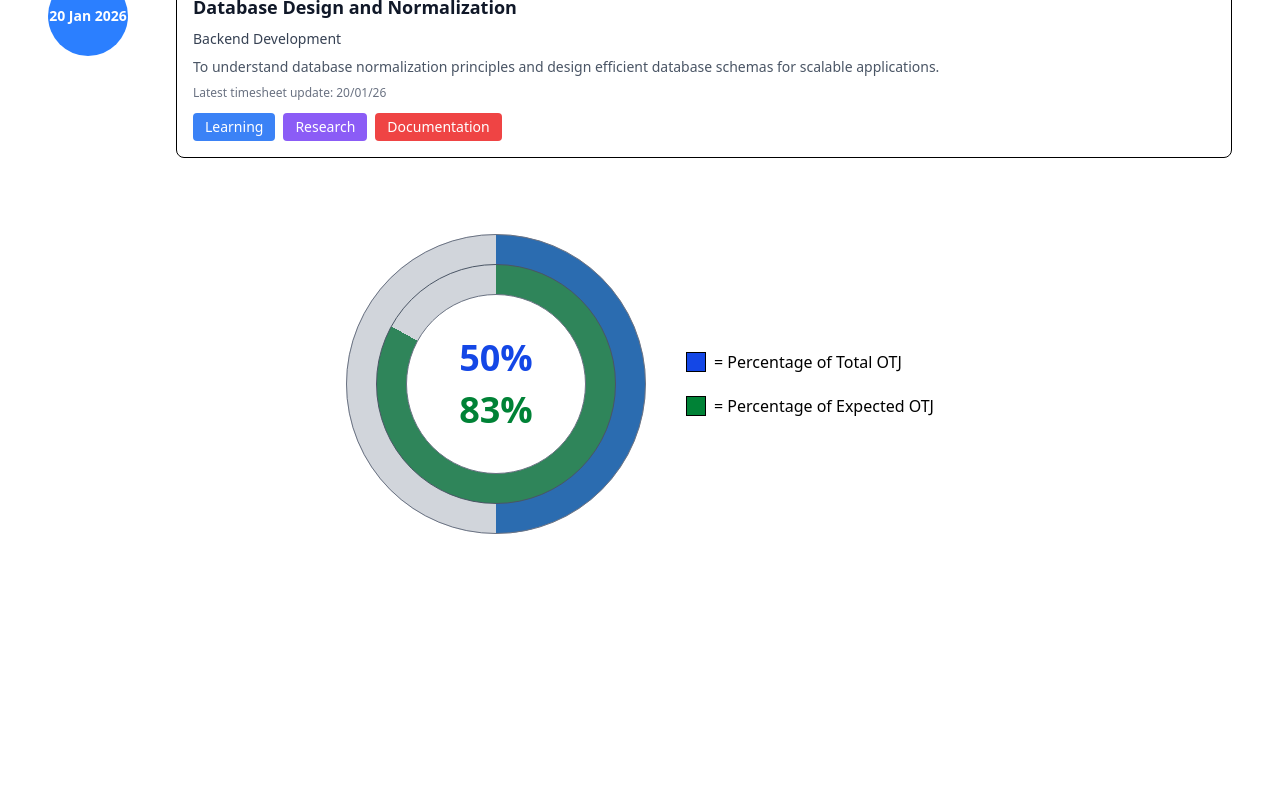
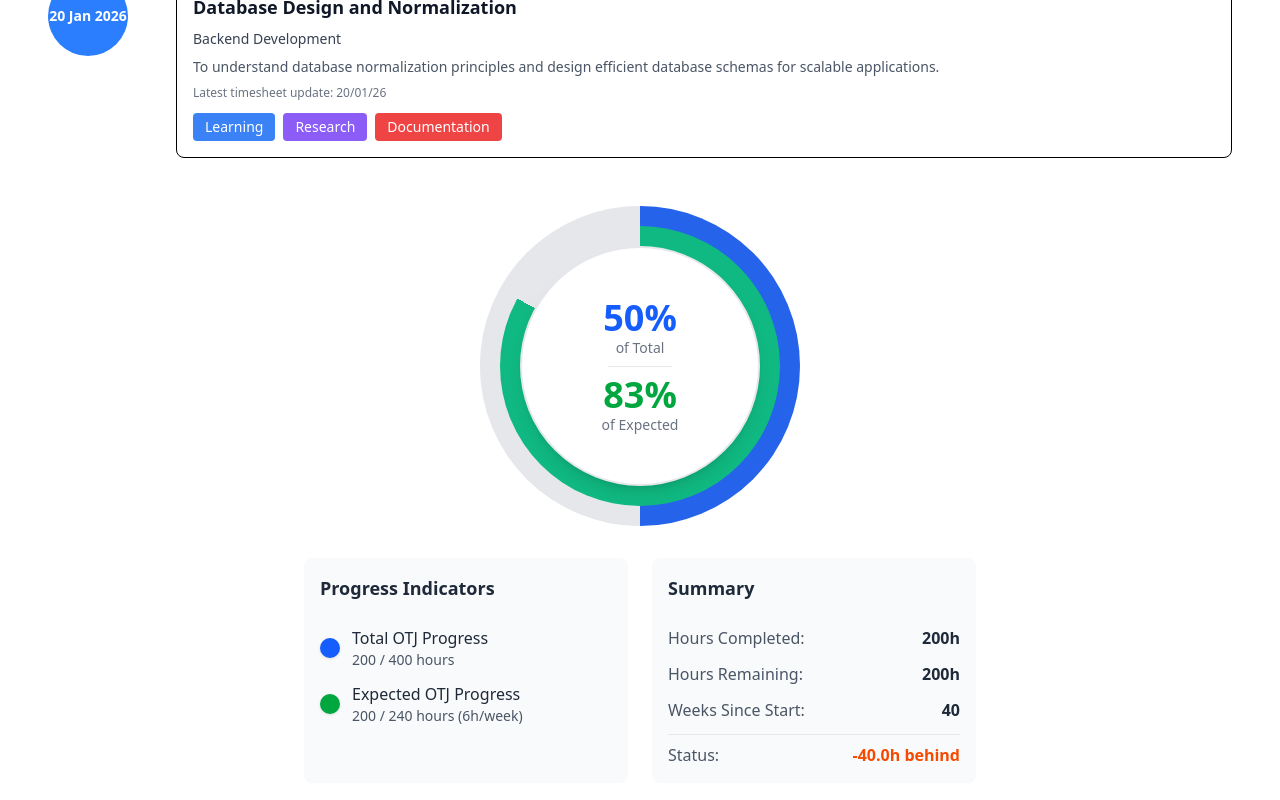
Before and after one commit to shaquillekiragu/otj-hackathon, a React (Vite) app in the folder client/: page / in a window 1280 px wide. Shown: the part 742-1542 px from the top of the page. Before the commit the page ends 1352 px from the top, so only its background shows below. Built offline with nearby package versions, Linux system fonts and the light colour scheme.

Commit message:
improve progress tracker

```diff
--- a/client/src/components/ProgressTracker.tsx
+++ b/client/src/components/ProgressTracker.tsx
@@ -1,46 +1,149 @@
-export default function ProgressTracker(){
-	const totalOTJHours = 400;
-	const actualOTJHours = 200;
+import { useMemo } from 'react'
+import type { ProgressTrackerProps } from '../types/progress-tracker'
 
-	const numberOfWeeksSinceStart = 40
-	const expectedOTJHours = numberOfWeeksSinceStart * 6
+export default function ProgressTracker({
+	totalOTJHours = 400,
+	actualOTJHours = 200,
+	numberOfWeeksSinceStart = 40,
+	hoursPerWeekExpected = 6
+}: ProgressTrackerProps) {
+	const { percentageOfTotal, percentageOfExpected, expectedOTJHours } = useMemo(() => {
+		const expected = numberOfWeeksSinceStart * hoursPerWeekExpected
+		const totalPercent = totalOTJHours > 0
+			? Math.min(100, Math.round((actualOTJHours / totalOTJHours) * 100))
+			: 0
+		const expectedPercent = expected > 0
+			? Math.min(100, Math.round((actualOTJHours / expected) * 100))
+			: 0
 
-	const percentageOfTotal = Math.round(actualOTJHours / totalOTJHours * 100)
-	const percentageOfExpected = Math.round(actualOTJHours / expectedOTJHours * 100)
+		return {
+			percentageOfTotal: totalPercent,
+			percentageOfExpected: expectedPercent,
+			expectedOTJHours: expected
+		}
+	}, [totalOTJHours, actualOTJHours, numberOfWeeksSinceStart, hoursPerWeekExpected])
 
-	const percentageOfTotalGradient = `conic-gradient(from 0deg, #2b6cb0 0%, #2b6cb0 ${percentageOfTotal}%, #d1d5db ${percentageOfTotal}%, #d1d5db 100%)`;
-	const percentageOfExpectedGradient = `conic-gradient(from 0deg, #2f855a 0%, #2f855a ${percentageOfExpected}%, #d1d5db ${percentageOfExpected}%, #d1d5db 100%)`;
+	const percentageOfTotalGradient = useMemo(
+		() => `conic-gradient(from 0deg, #2563eb 0%, #2563eb ${percentageOfTotal}%, #e5e7eb ${percentageOfTotal}%, #e5e7eb 100%)`,
+		[percentageOfTotal]
+	)
+
+	const percentageOfExpectedGradient = useMemo(
+		() => `conic-gradient(from 0deg, #10b981 0%, #10b981 ${percentageOfExpected}%, #e5e7eb ${percentageOfExpected}%, #e5e7eb 100%)`,
+		[percentageOfExpected]
+	)
+
+	const remainingHours = Math.max(0, totalOTJHours - actualOTJHours)
+	const hoursAheadOrBehind = actualOTJHours - expectedOTJHours
 
 	return (
-		<>
-			<div className="w-full h-75 flex justify-center gap-10 my-15">
-				<div className="w-75 h-75 rounded-full bg-gray-300">
+		<section className="w-full flex flex-col items-center gap-8 py-8 px-4">
+			<div className="relative flex items-center justify-center">
+				<div className="relative w-64 h-64 sm:w-80 sm:h-80">
+					<div className="absolute inset-0 rounded-full bg-gray-100 shadow-inner" />
+
 					<div
-						className="w-75 h-75 rounded-full flex justify-center items-center border border-gray-500"
+						className="absolute inset-0 rounded-full transition-all duration-1000 ease-out"
 						style={{ background: percentageOfTotalGradient }}
+						role="progressbar"
+						aria-valuenow={percentageOfTotal}
+						aria-valuemin={0}
+						aria-valuemax={100}
+						aria-label={`${percentageOfTotal}% of total OTJ hours completed`}
 					>
-						<div
-							className="w-60 h-60 rounded-full flex justify-center items-center border border-gray-600"
-							style={{ background: percentageOfExpectedGradient }}
-						>
-							<div className="w-45 h-45 rounded-full flex flex-col justify-center items-center gap-3 bg-white border border-gray-500">
-								<p className="text-4xl font-bold text-blue-700">{percentageOfTotal}%</p>
-								<p className="text-4xl font-bold text-green-700">{percentageOfExpected}%</p>
+						<div className="absolute inset-4 sm:inset-5 rounded-full flex items-center justify-center">
+							<div
+								className="w-full h-full rounded-full transition-all duration-1000 ease-out delay-300"
+								style={{ background: percentageOfExpectedGradient }}
+								role="progressbar"
+								aria-valuenow={percentageOfExpected}
+								aria-valuemin={0}
+								aria-valuemax={100}
+								aria-label={`${percentageOfExpected}% of expected OTJ hours completed`}
+							>
+								<div className="absolute inset-4 sm:inset-5 rounded-full bg-white shadow-lg flex flex-col items-center justify-center gap-2 border-2 border-gray-200">
+									<div className="text-center">
+										<p className="text-3xl sm:text-4xl font-bold text-blue-600">
+											{percentageOfTotal}%
+										</p>
+										<p className="text-xs sm:text-sm text-gray-500 font-medium">
+											of Total
+										</p>
+									</div>
+									<div className="h-px w-16 bg-gray-200" />
+									<div className="text-center">
+										<p className="text-3xl sm:text-4xl font-bold text-green-600">
+											{percentageOfExpected}%
+										</p>
+										<p className="text-xs sm:text-sm text-gray-500 font-medium">
+											of Expected
+										</p>
+									</div>
+								</div>
 							</div>
 						</div>
 					</div>
 				</div>
-				<div className="h-full flex flex-col justify-center gap-5">
-					<div className="flex items-center gap-2">
-						<div className="w-5 h-5 border bg-blue-700"></div>
-						<p> = Percentage of Total OTJ</p>
+			</div>
+
+			<div className="w-full max-w-2xl grid grid-cols-1 sm:grid-cols-2 gap-6">
+				<div className="flex flex-col gap-4 p-4 bg-gray-50 rounded-lg">
+					<h3 className="text-lg font-semibold text-gray-800 mb-2">Progress Indicators</h3>
+					<div className="flex flex-col gap-3">
+						<div className="flex items-center gap-3">
+							<div className="w-5 h-5 rounded-full bg-blue-600 shadow-sm shrink-0" />
+							<div className="flex-1">
+								<p className="font-medium text-gray-800">Total OTJ Progress</p>
+								<p className="text-sm text-gray-600">
+									{actualOTJHours} / {totalOTJHours} hours
+								</p>
+							</div>
+						</div>
+						<div className="flex items-center gap-3">
+							<div className="w-5 h-5 rounded-full bg-green-600 shadow-sm shrink-0" />
+							<div className="flex-1">
+								<p className="font-medium text-gray-800">Expected OTJ Progress</p>
+								<p className="text-sm text-gray-600">
+									{actualOTJHours} / {expectedOTJHours} hours ({hoursPerWeekExpected}h/week)
+								</p>
+							</div>
+						</div>
 					</div>
-					<div className="flex items-center gap-2">
-						<div className="w-5 h-5 border bg-green-700"></div>
-						<p> = Percentage of Expected OTJ</p>
+				</div>
+
+				<div className="flex flex-col gap-4 p-4 bg-gray-50 rounded-lg">
+					<h3 className="text-lg font-semibold text-gray-800 mb-2">Summary</h3>
+					<div className="flex flex-col gap-3">
+						<div className="flex justify-between items-center">
+							<span className="text-gray-600">Hours Completed:</span>
+							<span className="font-semibold text-gray-800">{actualOTJHours}h</span>
+						</div>
+						<div className="flex justify-between items-center">
+							<span className="text-gray-600">Hours Remaining:</span>
+							<span className="font-semibold text-gray-800">{remainingHours}h</span>
+						</div>
+						<div className="flex justify-between items-center">
+							<span className="text-gray-600">Weeks Since Start:</span>
+							<span className="font-semibold text-gray-800">{numberOfWeeksSinceStart}</span>
+						</div>
+						<div className="pt-2 border-t border-gray-200">
+							<div className="flex justify-between items-center">
+								<span className="text-gray-600">Status:</span>
+								<span
+									className={`font-semibold ${hoursAheadOrBehind >= 0
+										? 'text-green-600'
+										: 'text-orange-600'
+										}`}
+								>
+									{hoursAheadOrBehind >= 0 ? '+' : ''}
+									{hoursAheadOrBehind.toFixed(1)}h{' '}
+									{hoursAheadOrBehind >= 0 ? 'ahead' : 'behind'}
+								</span>
+							</div>
+						</div>
 					</div>
 				</div>
 			</div>
-		</>
+		</section>
 	)
 }
--- /dev/null
+++ b/client/src/types/progress-tracker.ts
@@ -0,0 +1,6 @@
+export interface ProgressTrackerProps {
+	totalOTJHours?: number
+	actualOTJHours?: number
+	numberOfWeeksSinceStart?: number
+	hoursPerWeekExpected?: number
+}
```
